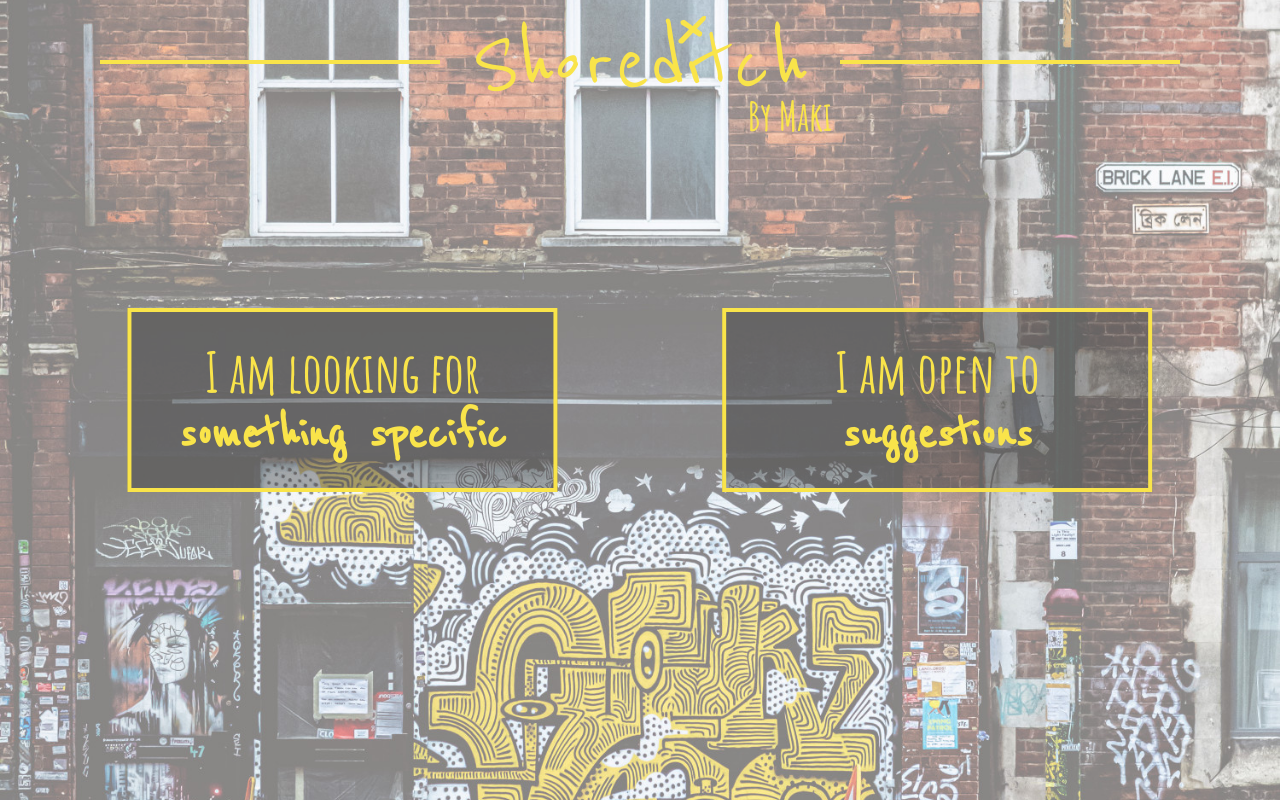
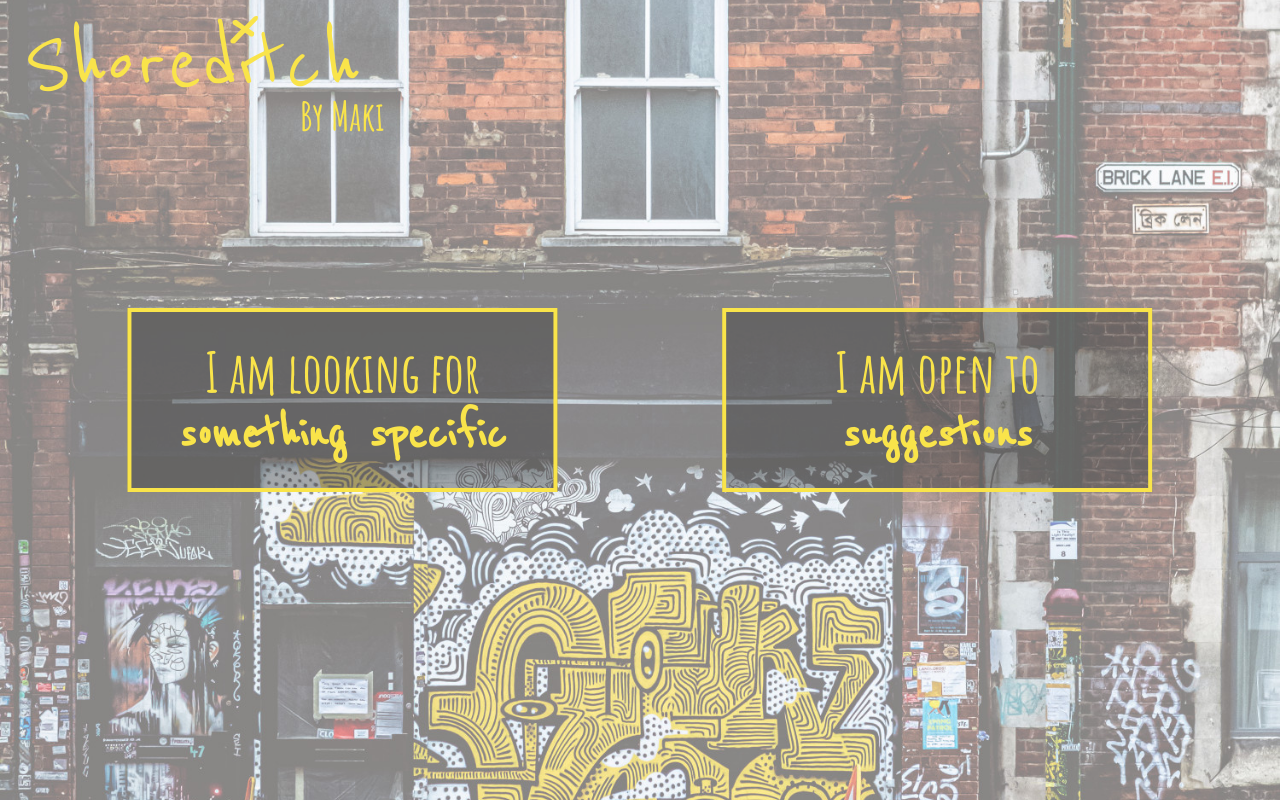
Before and after one commit to kimanhou/Shoreditch, a React (Create React App) app: page / in a window 1280 px wide. Built offline with nearby package versions, Linux system fonts and the light colour scheme; the HTML template or start-up script is replaced by a standard one.

Commit message:
Revert "UI"
This reverts commit 6a13a85b1fbb6717fafa09f2ce6d8e936899d5d5.

```diff
--- a/src/view/components/Header/Header.scss
+++ b/src/view/components/Header/Header.scss
@@ -3,11 +3,11 @@
     padding-top: 15px;
     color: var(--color-yellow);
     position: absolute;
-    top: 0;
-    left: 0;
-    right: 0;
     &.has-background {
-
+        position: relative;
+        background-image: url(../../../images/brick.jpg);
+        background-position: center;
+        background-size: 100%;
     }
     >.shoreditch {
         font-family: ReenieBeanie;
```
